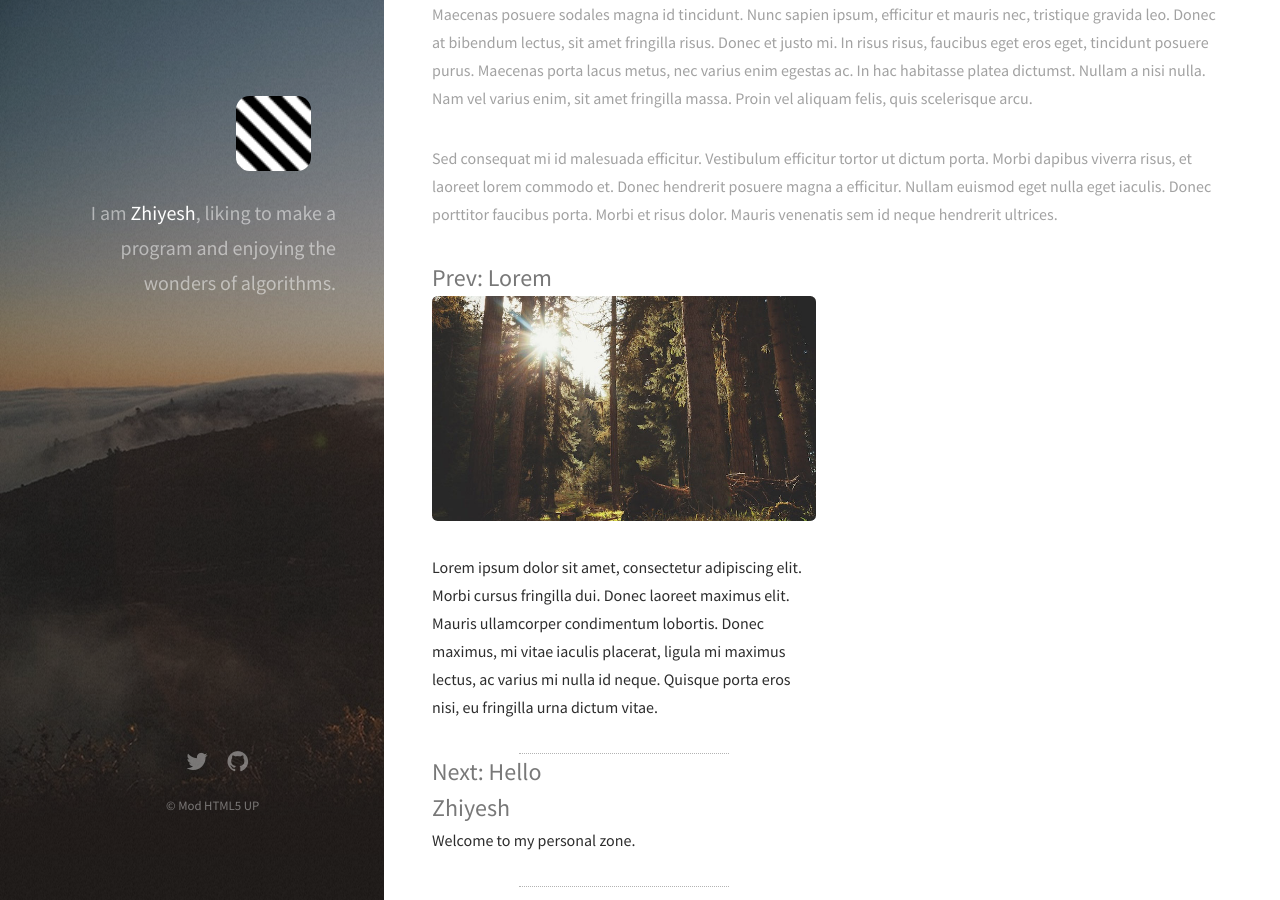
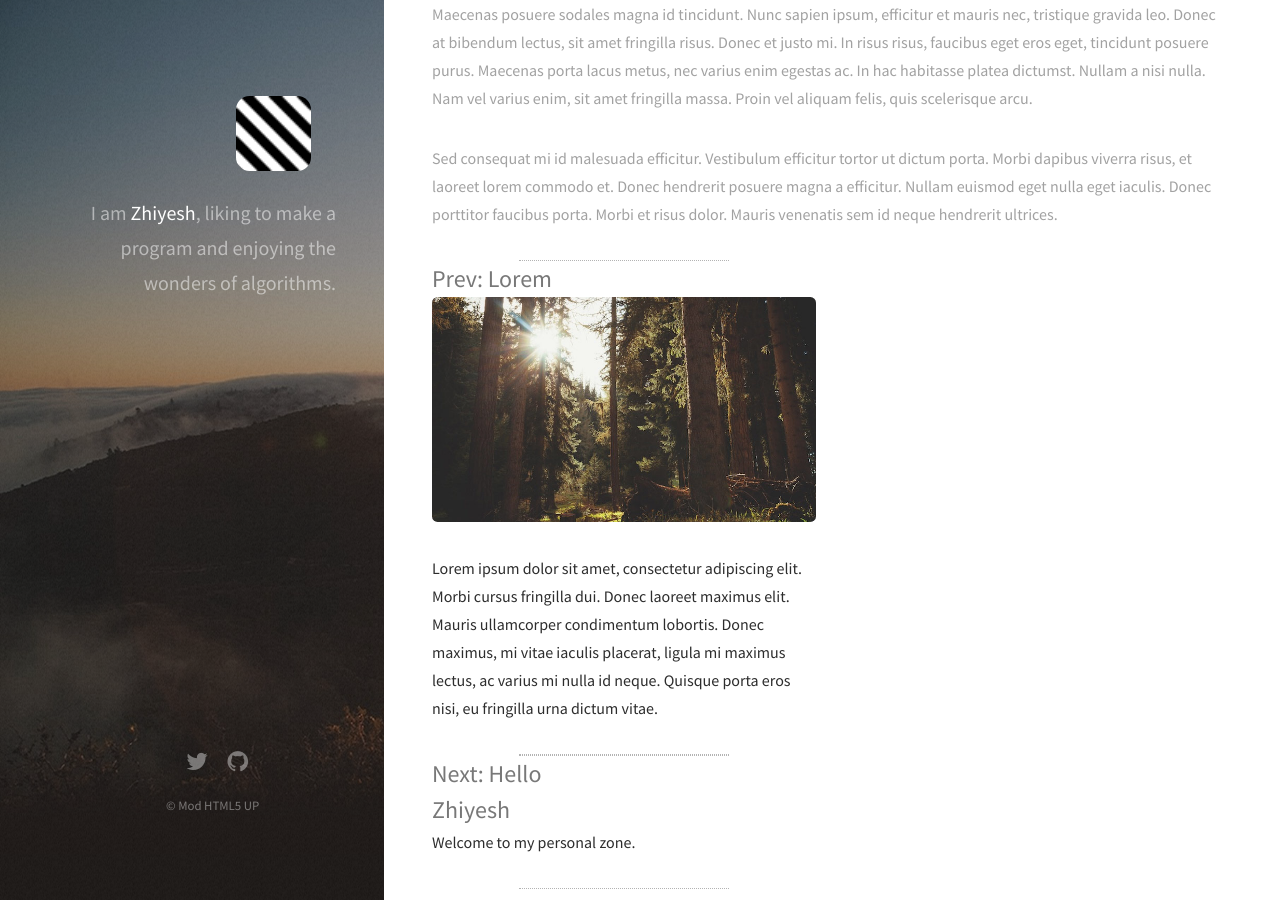
Before and after one commit to Zhiyelah/zhiyelah.github.io, a Jekyll site: the page built from _posts/2015-02-06-welcome-to-jekyll.markdown, in a window 1280 px wide and 900 px high, scrolled down 929 px. Built offline with Jekyll 4.4.1, drawn with Linux system fonts in a browser that asks for light colours; nearby versions of some CDN libraries.

Commit message:
Update post.html

```diff
--- a/_layouts/post.html
+++ b/_layouts/post.html
@@ -17,15 +17,14 @@ layout: default
       {% if page.previous %}
         <article class="{% cycle '6u', '6u$' %} 12u(small) excerpt">
           <header>
+            <hr class="divide">
             <h2><a href="{{ page.previous.url }}" class="hover">Prev: {{ page.previous.title }}</a></h2>
           </header>
           <section>
             <a href="{{ page.previous.url }}">{{ page.previous.excerpt }}</a>
           </section>
           <footer>
-            <div style="text-align: center;">
-              <hr class="divide"/>
-            </div>
+            <hr class="divide">
           </footer>
         </article>
       {% endif %}
@@ -33,15 +32,14 @@ layout: default
       {% if page.next %}
         <article class="{% cycle '6u', '6u$' %} 12u(small) excerpt f-right">
           <header>
+            <hr class="divide">
             <h2><a href="{{ page.next.url }}" class="hover">Next: {{ page.next.title }}</a></h2>
           </header>
           <section>
             <a href="{{ page.next.url }}">{{ page.next.excerpt | markdownify }}</a>
           </section>
           <footer>
-            <div style="text-align: center;">
-              <hr class="divide"/>
-            </div>
+            <hr class="divide">
           </footer>
         </article>
       {% endif %}
```
